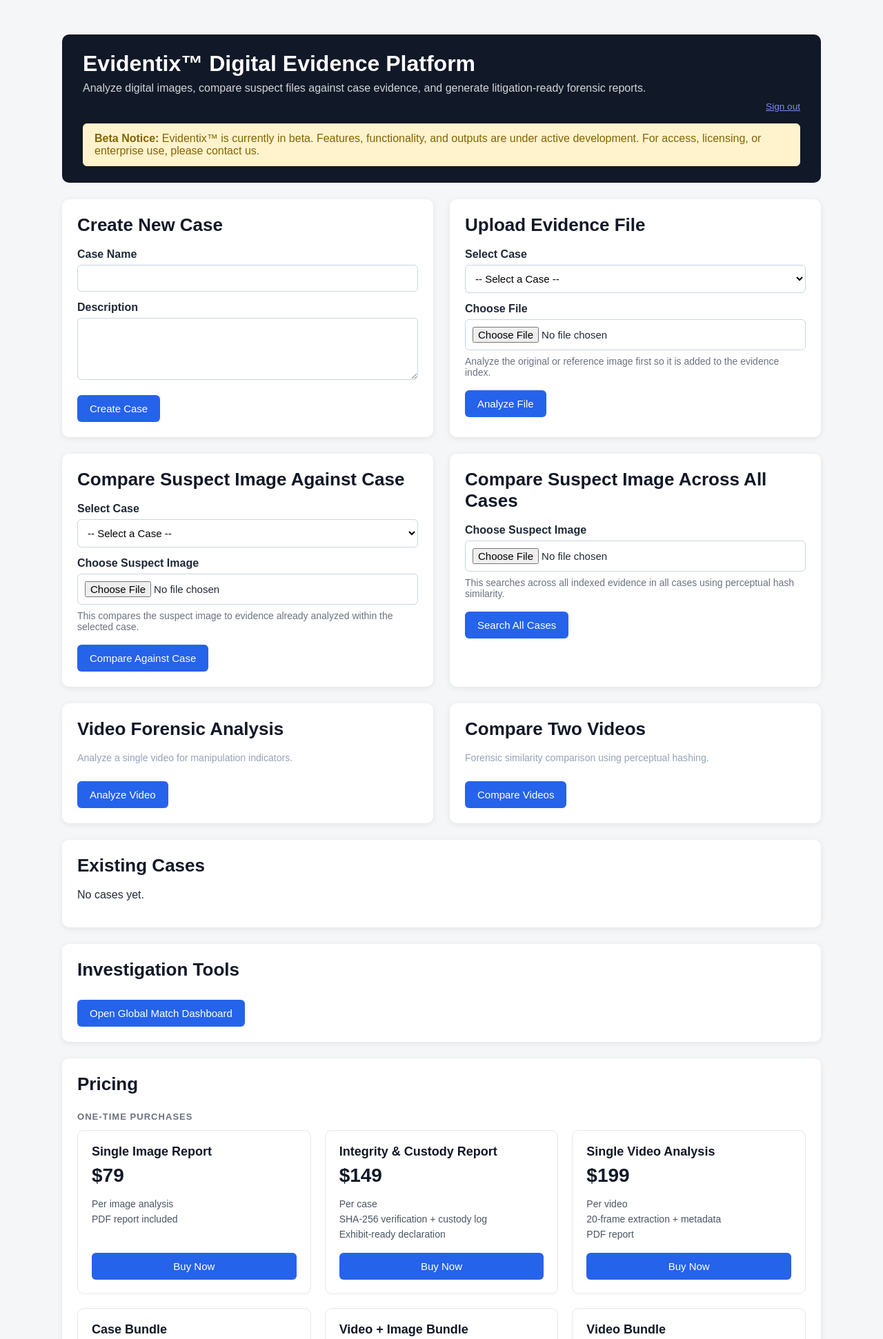
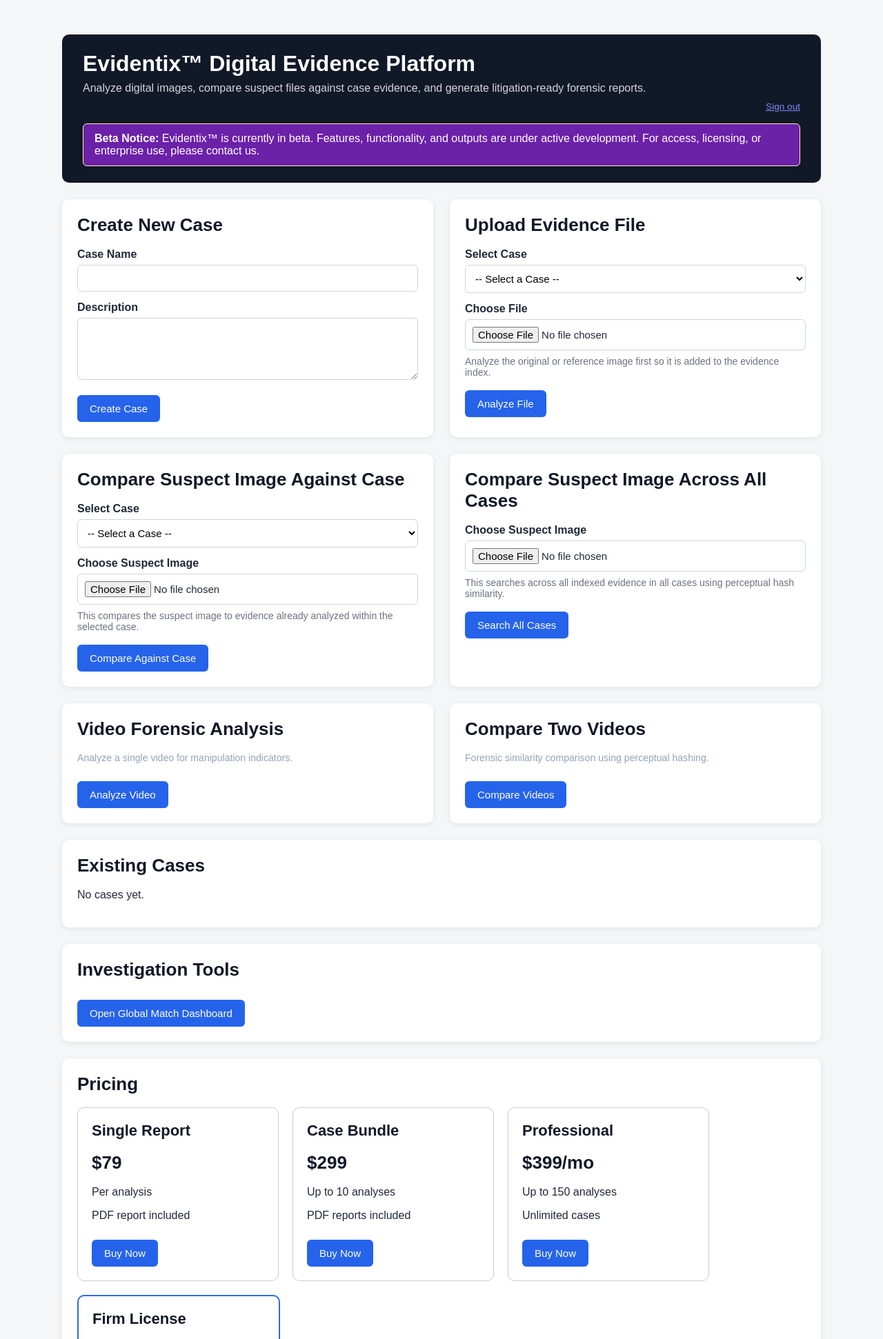
Before and after one commit to Kcaldwell99/evidenceanalyzer, a FastAPI app: template app/templates/upload.html in a window 1280 px wide. Shown: the top 1942 px of the page at 69% size. Run offline with FastAPI, Linux system fonts and the light colour scheme; the template is opened without the code that fills it, so the values that code supplies are empty.

Commit message:
Revert pricing rebuild - Jinja rendering broken

```diff
--- a/app/templates/upload.html
+++ b/app/templates/upload.html
@@ -38,8 +38,8 @@
         }
 
         .beta-notice {
-            background: #fff3cd;
-            color: #856404;
+            background-color: #6b21a8;
+            color: white;
             padding: 12px 16px;
             border-radius: 6px;
             margin-top: 16px;
@@ -173,83 +173,22 @@
             margin-bottom: 20px;
         }
 
-        .pricing-section-label {
-            font-size: 13px;
-            font-weight: 600;
-            text-transform: uppercase;
-            letter-spacing: 0.08em;
-            color: #6b7280;
-            margin: 24px 0 12px 0;
-        }
-
         .pricing-grid {
-            display: grid;
-            grid-template-columns: repeat(3, 1fr);
+            display: flex;
             gap: 20px;
-        }
-
-        .pricing-grid.subscriptions {
-            grid-template-columns: repeat(2, 1fr);
-            max-width: 700px;
+            flex-wrap: wrap;
         }
 
         .price-card {
-            border: 1px solid #e5e7eb;
+            border: 1px solid #ccc;
             padding: 20px;
             border-radius: 10px;
+            width: 250px;
             background: white;
-            display: flex;
-            flex-direction: column;
-            position: relative;
-        }
-
-        .price-card h3 {
-            margin: 0 0 8px 0;
-            font-size: 18px;
-            color: #111827;
-        }
-
-        .price-card .price-amount {
-            font-size: 28px;
-            font-weight: 700;
-            color: #111827;
-            margin: 0 0 14px 0;
-        }
-
-        .price-card ul {
-            list-style: none;
-            padding: 0;
-            margin: 0 0 16px 0;
-            color: #4b5563;
-            font-size: 14px;
-            flex-grow: 1;
-        }
-
-        .price-card ul li {
-            padding: 3px 0;
-        }
-
-        .price-card .button {
-            margin-top: auto;
-            text-align: center;
         }
 
         .price-card.featured {
-            border: 2px solid #2563eb;
-            box-shadow: 0 4px 12px rgba(37, 99, 235, 0.12);
-        }
-
-        .price-card.featured .badge {
-            position: absolute;
-            top: -10px;
-            right: 16px;
-            background: #2563eb;
-            color: white;
-            font-size: 11px;
-            font-weight: 600;
-            padding: 3px 10px;
-            border-radius: 999px;
-            letter-spacing: 0.04em;
+            border: 2px solid #2d6cdf;
         }
 
         .delete-button {
@@ -267,22 +206,8 @@
             background: #b71c1c;
         }
 
-        @media (max-width: 900px) {
-            .pricing-grid,
-            .pricing-grid.subscriptions {
-                grid-template-columns: 1fr 1fr;
-            }
-        }
-
         @media (max-width: 850px) {
             .grid {
-                grid-template-columns: 1fr;
-            }
-        }
-
-        @media (max-width: 600px) {
-            .pricing-grid,
-            .pricing-grid.subscriptions {
                 grid-template-columns: 1fr;
             }
         }
@@ -296,7 +221,10 @@
 
 <div style="text-align:right; margin-top:0.5rem;">
   <span style="font-size:0.85rem; color:#64748b;">{{ current_user.email }}</span>
-  <a href="/logout" style="margin-left:1rem; font-size:0.85rem; color:#7c8cf8;">Sign out</a>
+{% if current_user.is_admin %}
+<a href="/admin/users" style="margin-left:1rem; font-size:0.85rem; color:#7c8cf8;">Admin</a>
+{% endif %}
+<a href="/logout" style="margin-left:1rem; font-size:0.85rem; color:#7c8cf8;">Sign out</a>
 </div>
 
             <div class="beta-notice">
@@ -386,7 +314,6 @@
             <p style="color:#94a3b8; font-size:0.88rem; margin-bottom:1rem;">Forensic similarity comparison using perceptual hashing.</p>
             <a href="/compare-video" class="button">Compare Videos</a>
         </div>
-
 <div class="card full-width">
                 <h2>Existing Cases</h2>
                 {% if cases %}
@@ -421,97 +348,41 @@
 
             <div class="card full-width">
                 <h2>Pricing</h2>
-
-                <div class="pricing-section-label">One-time purchases</div>
-                <div class="pricing-grid">
+                            <div class="pricing-grid">
                     <div class="price-card">
-                        <h3>Single Image Report</h3>
-                        <div class="price-amount">$79</div>
-                        <ul>
-                            <li>Per image analysis</li>
-                            <li>PDF report included</li>
-                        </ul>
+                        <h3>Single Report</h3>
+                        <h2>$79</h2>
+                        <p>Per analysis</p>
+                        <p>PDF report included</p>
                         <a href="/checkout/single" class="button">Buy Now</a>
                     </div>
 
                     <div class="price-card">
-                        <h3>Integrity &amp; Custody Report</h3>
-                        <div class="price-amount">$149</div>
-                        <ul>
-                            <li>Per case</li>
-                            <li>SHA-256 verification + custody log</li>
-                            <li>Exhibit-ready declaration</li>
-                        </ul>
-                        <a href="/checkout/integrity" class="button">Buy Now</a>
-                    </div>
-
-                    <div class="price-card">
-                        <h3>Single Video Analysis</h3>
-                        <div class="price-amount">$199</div>
-                        <ul>
-                            <li>Per video</li>
-                            <li>20-frame extraction + metadata</li>
-                            <li>PDF report</li>
-                        </ul>
-                        <a href="/checkout/video_single" class="button">Buy Now</a>
-                    </div>
-
-                    <div class="price-card">
                         <h3>Case Bundle</h3>
-                        <div class="price-amount">$299</div>
-                        <ul>
-                            <li>Up to 10 image analyses</li>
-                            <li>PDF reports included</li>
-                        </ul>
+                        <h2>$299</h2>
+                        <p>Up to 10 analyses</p>
+                        <p>PDF reports included</p>
                         <a href="/checkout/bundle" class="button">Buy Now</a>
                     </div>
 
                     <div class="price-card">
-                        <h3>Video + Image Bundle</h3>
-                        <div class="price-amount">$399</div>
-                        <ul>
-                            <li>Combined video + image analysis</li>
-                            <li>Per case</li>
-                            <li>PDF reports included</li>
-                        </ul>
-                        <a href="/checkout/video_image_bundle" class="button">Buy Now</a>
+                        <h3>Professional</h3>
+                        <h2>$399/mo</h2>
+                        <p>Up to 150 analyses</p>
+                        <p>Unlimited cases</p>
+                        <a href="/checkout/professional" class="button">Buy Now</a>
                     </div>
 
-                    <div class="price-card">
-                        <h3>Video Bundle</h3>
-                        <div class="price-amount">$599</div>
-                        <ul>
-                            <li>Up to 5 videos</li>
-                            <li>Frame + metadata per file</li>
-                            <li>PDF reports included</li>
-                        </ul>
-                        <a href="/checkout/video_bundle" class="button">Buy Now</a>
+                    <div class="price-card featured">
+                        <h3>Firm License</h3>
+                        <h2>$7,500/yr</h2>
+                        <p>Unlimited analyses</p>
+                        <p>Unlimited reports</p>
+                        <a href="/checkout/firm" class="button">Buy Now</a>
                     </div>
                 </div>
 
-                <div class="pricing-section-label">Subscriptions</div>
-                <div class="pricing-grid subscriptions">
-                    <div class="price-card featured">
-                        <span class="badge">Most Popular</span>
-                        <h3>Professional</h3>
-                        <div class="price-amount">$399/mo</div>
-                        <ul>
-                            <li>Up to 150 analyses / month</li>
-                            <li>Unlimited cases</li>
-                        </ul>
-                        <a href="/checkout/professional" class="button">Buy Now</a>
-                    </div>
 
-                    <div class="price-card">
-                        <h3>Firm License</h3>
-                        <div class="price-amount">$7,500/yr</div>
-                        <ul>
-                            <li>Unlimited analyses</li>
-                            <li>Unlimited reports</li>
-                            <li>Unlimited cases</li>
-                        </ul>
-                        <a href="/checkout/firm" class="button">Buy Now</a>
-                    </div>
                 </div>
 
                 <div style="margin-top:30px;">
@@ -524,7 +395,7 @@
     </div>
 
 <footer style="text-align:center; padding:2rem; font-size:0.8rem; color:#64748b; border-top:1px solid #2d3148; margin-top:2rem;">
-  &copy; 2026 Evidentix&trade;. All rights reserved. Evidentix&trade; is a trademark of Caldwell Law Firm, P.C., CLF The Woodlands, LLC. and Evidence Analyzer.
+  &copy; 2026 Evidentix™. All rights reserved. Evidentix™ is a trademark of Caldwell Law Firm, P.C., CLF The Woodlands, LLC. and Evidence Analyzer.
 </footer>
 
 
```
